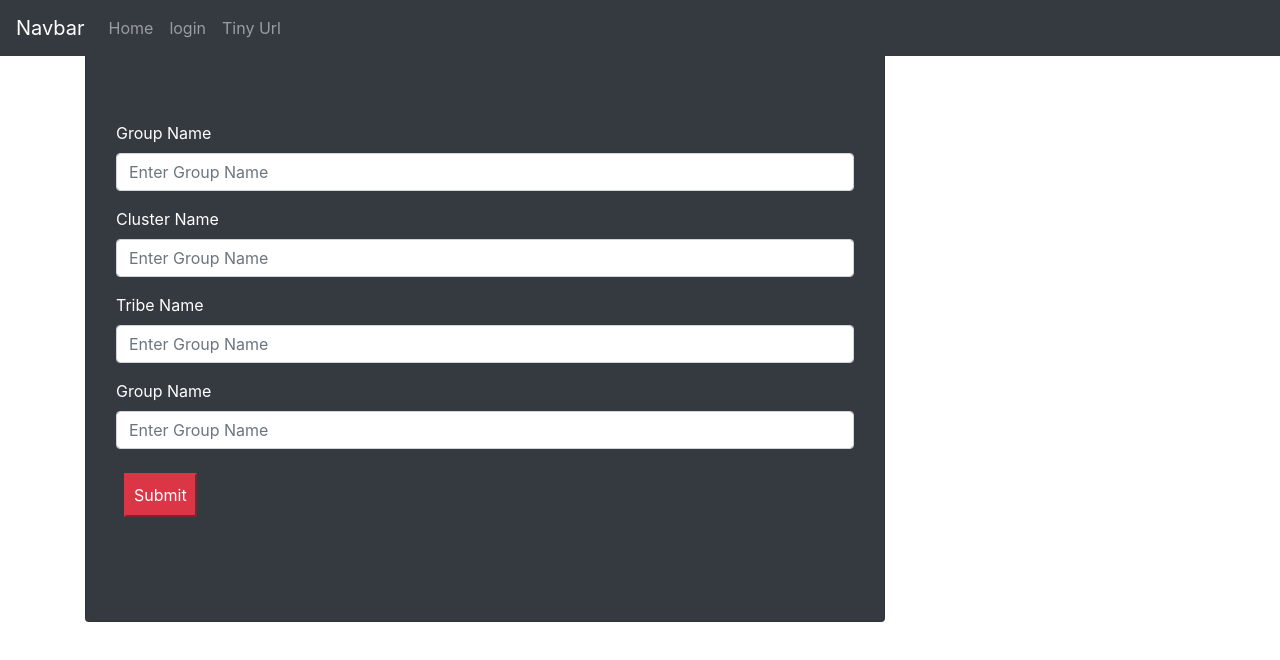
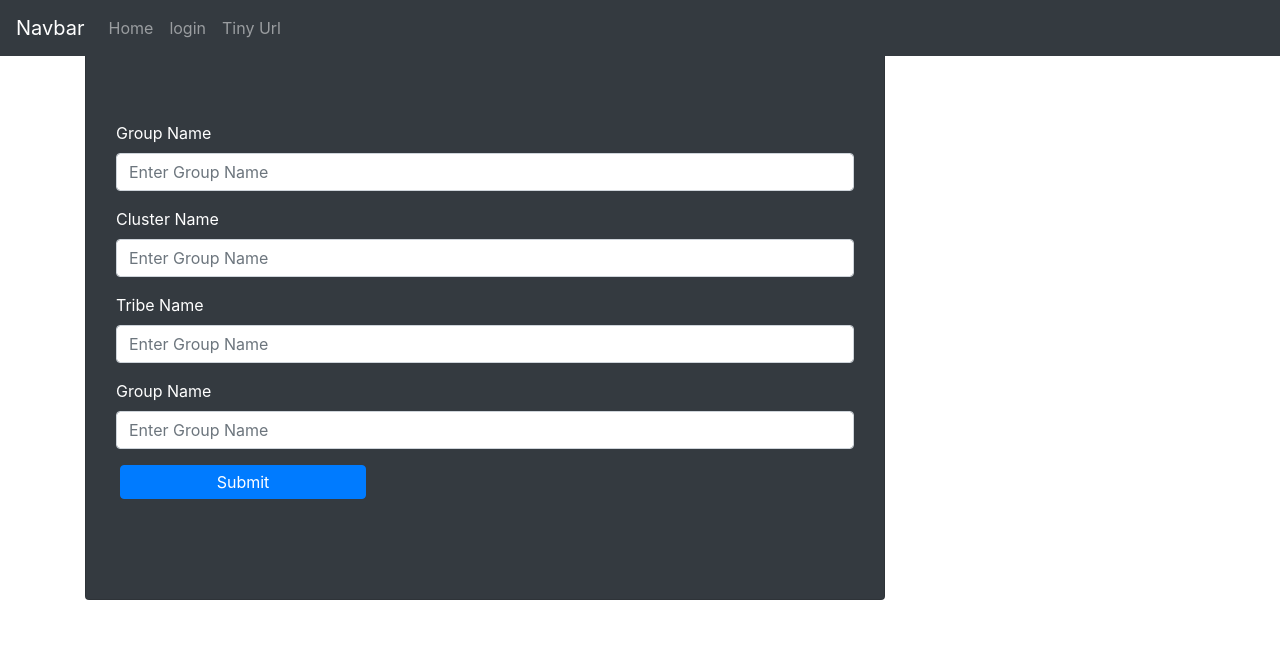
Before and after one commit to sg-hackathon2020/org-bookmarks, a React (Create React App) app: page /newGroup in a window 1280 px wide. Shown: the top 660 px of the page. Built offline with nearby package versions, Linux system fonts and the light colour scheme; what react-aad-msal would draw is missing.

Commit message:
[RA]changed the button type for new group form as well as sign in page to bootstrap

```diff
--- a/src/containers/group/group/CreateGroup.js
+++ b/src/containers/group/group/CreateGroup.js
@@ -1,7 +1,9 @@
 import React, {Component} from 'react';
-import {Card, Form} from "react-bootstrap";
+import {Button, Card, Form, Spinner} from "react-bootstrap";
 import {connect} from "react-redux";
+/*
 import Button from "../../../components/UI/Button/Button";
+*/
 import * as actions from "../../../store/actions";
 
 class CreateGroup extends Component {
@@ -22,10 +24,15 @@
     render() {
 
         let errorMessage = null;
+        let spinner = null;
+
+        if (this.props.loading) {
+            spinner = <Spinner animation="grow" variant="success"/>
+        }
 
         if (this.props.error) {
             errorMessage = (
-                <p>{this.props.error.message}</p>
+                <p className="text-white">{this.props.error.message}</p>
             );
         }
         return (
@@ -52,9 +59,11 @@
                                 <Form.Label className="text-white">Group Name</Form.Label>
                                 <Form.Control type="text" placeholder="Enter Group Name" onChange={this.onInputChange}/>
                             </Form.Group>
-                            <Button variant="primary" type="submit">
+                            <Button className="p-1 m-1 col-4 d-flex justify-content-center" variant="primary" type="submit" onClick={this.submitHandler}>
                                 Submit
                             </Button>
+                            {spinner}
+                            {errorMessage}
                         </Form>
                     </div>
                 </div>
```
